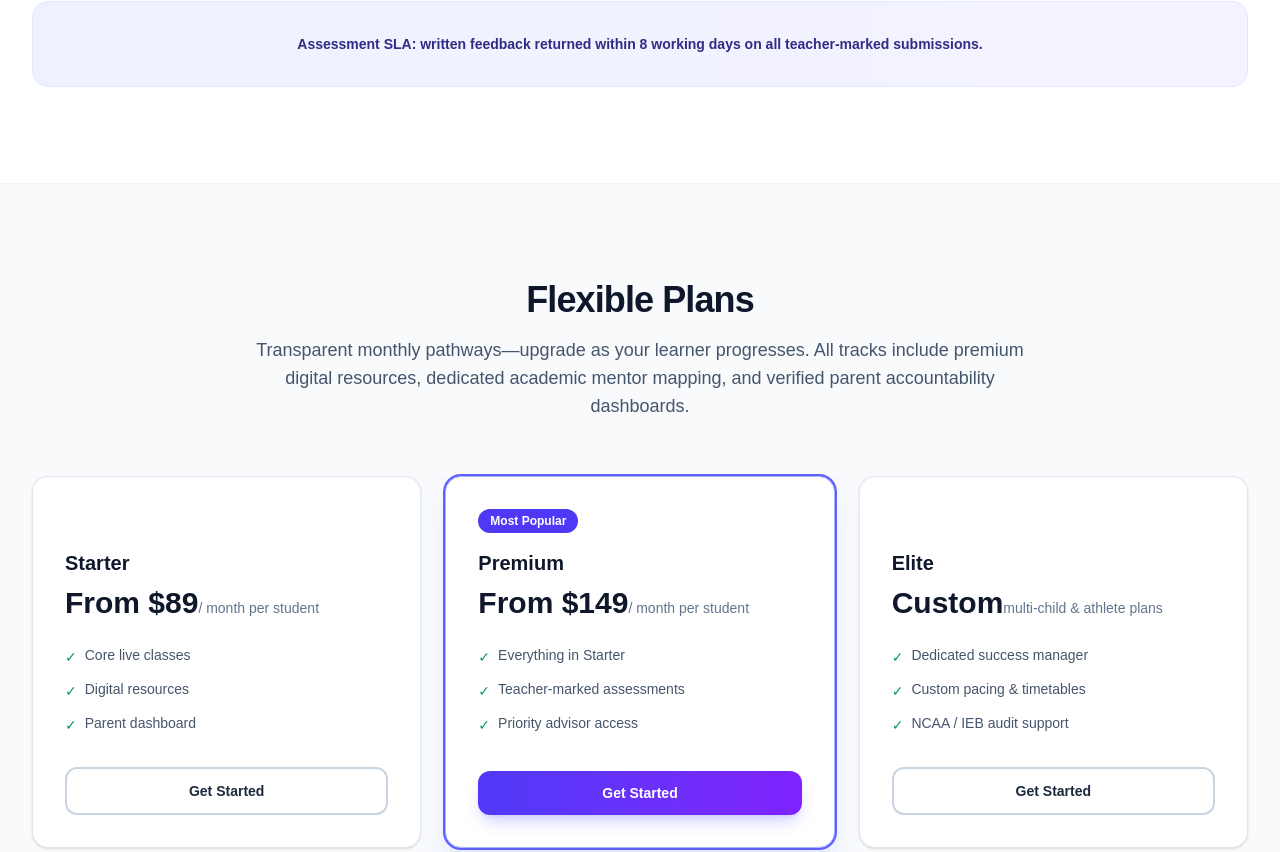
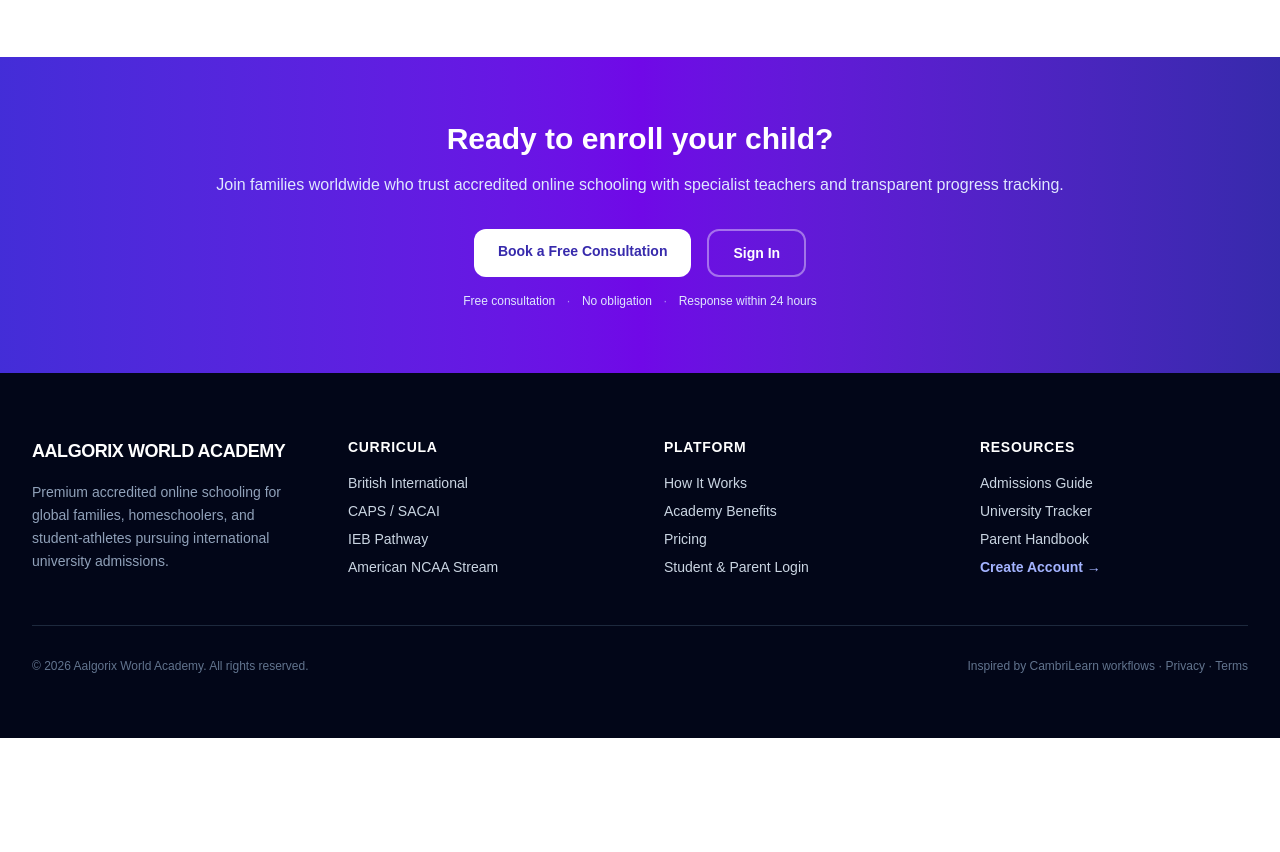
Before and after one commit to aalgorix-admin/aalgorix-world-academy, a Next.js app: page / in a window 1280 px wide. Shown: the part 2954-3806 px from the top of the page. After the commit the page ends 3692 px from the top, so only its background shows below. Built offline with nearby package versions, Linux system fonts and the light colour scheme; no server answers; the database is empty.

Commit message:
phase 2.7 pricing section removed

```diff
--- a/src/app/(marketing)/page.tsx
+++ b/src/app/(marketing)/page.tsx
@@ -433,76 +433,10 @@
                 </div>
               ))}
             </div>
-            <div className="mt-10 rounded-2xl border border-indigo-100 bg-gradient-to-r from-indigo-50 to-violet-50 p-6 text-center sm:p-8">
-              <p className="text-sm font-semibold text-indigo-900">
-                Assessment SLA: written feedback returned within{" "}
-                <span className="font-extrabold">8 working days</span> on all teacher-marked
-                submissions.
-              </p>
-            </div>
           </div>
         </section>
 
-        {/* Pricing — nav anchor */}
-        <section id="pricing" className="scroll-mt-20 border-t border-slate-100 bg-slate-50 py-20 sm:py-24">
-          <div className="mx-auto max-w-7xl px-4 sm:px-6 lg:px-8">
-            <div className="mx-auto max-w-3xl text-center">
-              <h2 className="text-3xl font-extrabold tracking-tight text-slate-900 sm:text-4xl">
-                Flexible Plans
-              </h2>
-              <p className="mt-4 text-lg text-slate-600">
-                Transparent monthly pathways—upgrade as your learner progresses. All tracks
-                include premium digital resources, dedicated academic mentor mapping, and
-                verified parent accountability dashboards.
-              </p>
-            </div>
-            <div className="mt-14 grid gap-6 lg:grid-cols-3">
-              {PRICING_TIERS.map((tier) => (
-                <div
-                  key={tier.name}
-                  className={`flex flex-col rounded-2xl border p-8 ${
-                    "highlight" in tier && tier.highlight
-                      ? "border-indigo-300 bg-white shadow-xl shadow-indigo-100 ring-2 ring-indigo-500"
-                      : "border-slate-200 bg-white shadow-sm"
-                  }`}
-                >
-                  {"highlight" in tier && tier.highlight ? (
-                    <span className="mb-4 w-fit rounded-full bg-indigo-600 px-3 py-1 text-xs font-bold text-white">
-                      Most Popular
-                    </span>
-                  ) : (
-                    <span className="mb-4 h-6" />
-                  )}
-                  <h3 className="text-xl font-bold text-slate-900">{tier.name}</h3>
-                  <p className="mt-2">
-                    <span className="text-3xl font-extrabold text-slate-900">{tier.price}</span>
-                    <span className="text-sm text-slate-500">{tier.period}</span>
-                  </p>
-                  <ul className="mt-6 flex-1 space-y-3 text-sm text-slate-600">
-                    {tier.features.map((f) => (
-                      <li key={f} className="flex items-start gap-2">
-                        <span className="mt-0.5 text-emerald-600" aria-hidden>
-                          ✓
-                        </span>
-                        {f}
-                      </li>
-                    ))}
-                  </ul>
-                  <Link
-                    href="/signup"
-                    className={
-                      "highlight" in tier && tier.highlight
-                        ? btnPrimary + " mt-8 w-full"
-                        : btnGhost + " mt-8 w-full"
-                    }
-                  >
-                    Get Started
-                  </Link>
-                </div>
-              ))}
-            </div>
-          </div>
-        </section>
+
 
         {/* CTA band */}
         <section className="bg-gradient-to-r from-indigo-700 via-violet-700 to-indigo-800 py-16 text-white">
@@ -516,10 +450,10 @@
             </p>
             <div className="mt-8 flex flex-wrap justify-center gap-4">
               <Link
-                href="/signup"
+                href="/contact"
                 className="inline-flex rounded-xl bg-white px-6 py-3 text-sm font-semibold text-indigo-800 transition-all duration-200 hover:bg-indigo-50 active:scale-[0.98]"
               >
-                Enroll Your Child
+                Book a Free Consultation
               </Link>
               <Link
                 href="/login"
@@ -528,6 +462,10 @@
                 Sign In
               </Link>
             </div>
+            <p className="mt-4 text-xs text-indigo-100">
+              Free consultation <span className="mx-2 opacity-60">·</span> No obligation{" "}
+              <span className="mx-2 opacity-60">·</span> Response within 24 hours
+            </p>
           </div>
         </section>
       </main>
```
